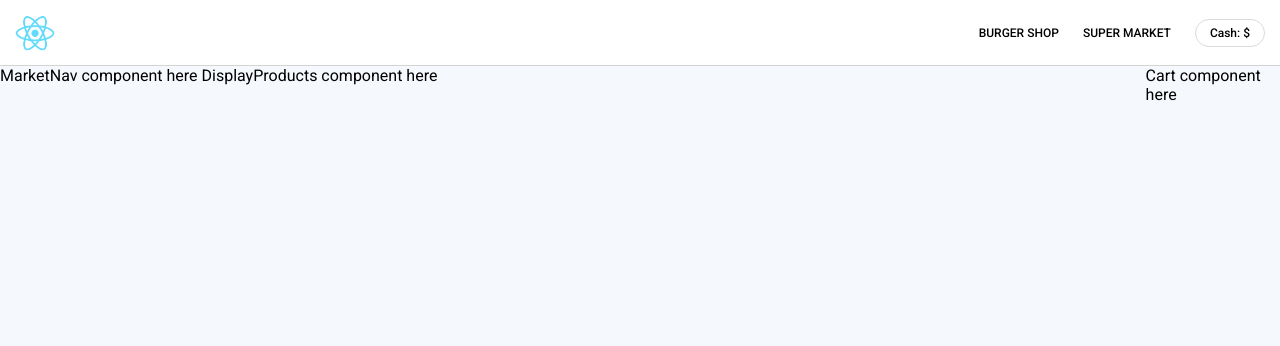
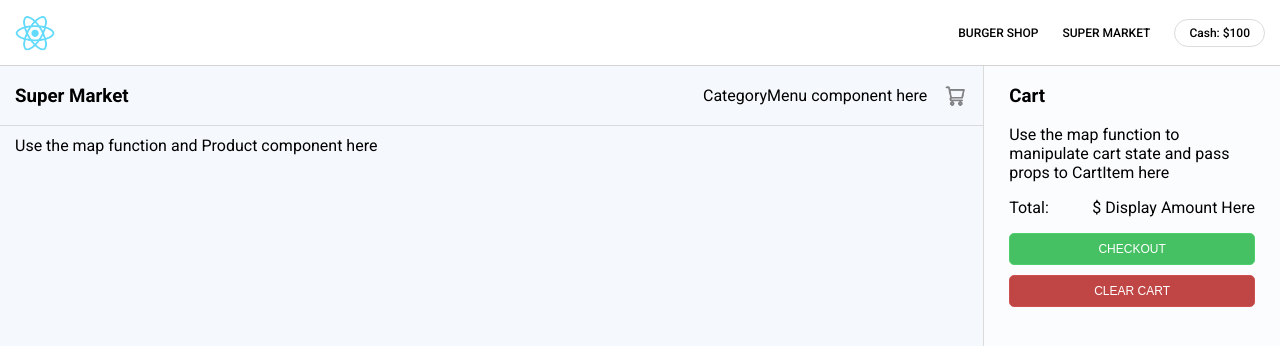
Before and after one commit to J3NNog1/reactville-lab, a React (Create React App) app: page /market in a window 1280 px wide. Shown: the top 346 px of the page. Built offline with nearby package versions, Linux system fonts and the light colour scheme; a web font is replaced by a local one.

Commit message:
implememt SuperMarket nav bar'

```diff
--- a/src/App.jsx
+++ b/src/App.jsx
@@ -14,9 +14,15 @@ const App = () => {
   const [cash, setCash] = useState(100)
 
 
+
+  const handleExchange = (amt) => {
+    // setCash() will be useful here
+  }
+
+
   return (
     <main>
-      <Nav />
+      <Nav cash={cash} setCash={setCash}/>
       <Routes>
 
       <Route
--- a/src/Components/Nav/Nav.jsx
+++ b/src/Components/Nav/Nav.jsx
@@ -12,7 +12,7 @@ const Nav = (props) => {
       <NavLink id="logo" to='/'><img src={Logo} alt="react-logo"/></NavLink>
       <NavLink to='/burgers'>BURGER SHOP</NavLink>
       <NavLink to='/market'>SUPER MARKET</NavLink>
-      <Wallet />
+      <Wallet cash={props.cash} />
 
 
     </nav>
--- a/src/Components/Nav/Wallet.jsx
+++ b/src/Components/Nav/Wallet.jsx
@@ -1,7 +1,7 @@
 
-const Wallet = () => {
+const Wallet = (props) => {
   return (
-    <p className="display-items">Cash: $</p>
+    <p className="display-items">Cash: ${props.cash}</p>
   )
 }
 
--- a/src/Components/SuperMarket/SuperMarket.jsx
+++ b/src/Components/SuperMarket/SuperMarket.jsx
@@ -1,18 +1,26 @@
+import { useState } from 'react'
 import '../../styles/super-market.css'
 
 // Components & Data
+import MarketNav from './MarketNav'
+import DisplayProducts from './DisplayProducts'
+import Cart from './Cart'
 import { products } from '../../data/market-data'
 
 const SuperMarket = () => {
+  const [cart, setCart] = useState([])
+  const [productCategory, setProductCategory] = useState('Produce')
   console.log('Imported product data:::', products)
+
+
   return (
     <div className="super-market">
       <section>
-        MarketNav component here
-        DisplayProducts component here
+        <MarketNav />
+        <DisplayProducts />
       </section>
 
-      Cart component here
+      <Cart />
 
     </div>
   )
```
